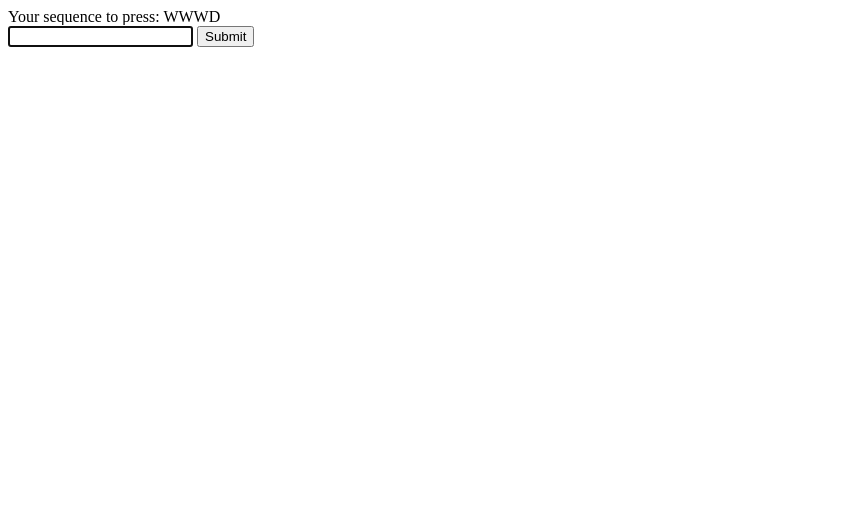
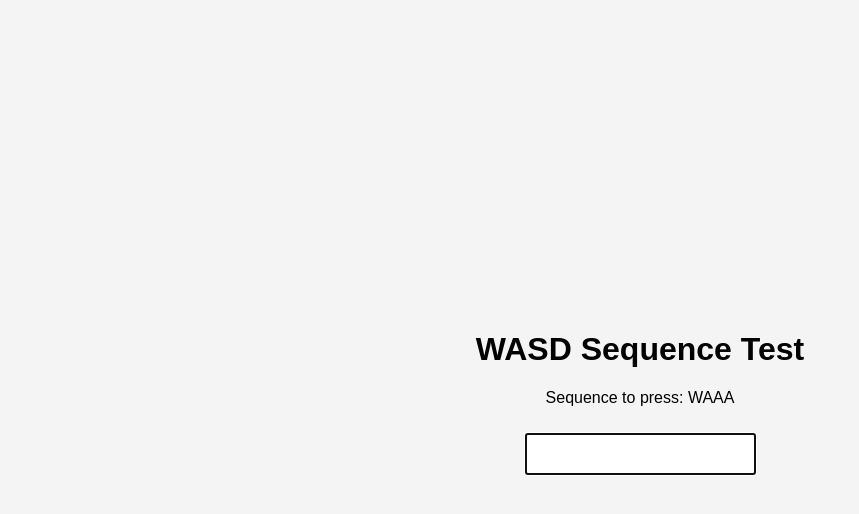
Before and after one commit to raphymany/domainclasher, a plain HTML site: page index.html in a window 1280 px wide. Shown: the whole page, without its empty margins (0-859 px from the left). Drawn offline with Linux system fonts and the light colour scheme.

Commit message:
Update index.html

```diff
--- a/index.html
+++ b/index.html
@@ -1,44 +1,18 @@
 <!DOCTYPE html>
-<html>
+<html lang="en">
 <head>
-  <title>WASD Sequence Test</title>
-  <style>
-    /* Add your CSS styles for the interface here */
-  </style>
+    <meta charset="UTF-8">
+    <title>WASD Sequence Test</title>
+    <link rel="stylesheet" href="styles.css">
 </head>
 <body>
-  <div id="sequenceDisplay"></div>
-  <input type="text" id="userInput" autofocus>
-  <button onclick="submitSequence()">Submit</button>
+    <div class="container">
+        <h1>WASD Sequence Test</h1>
+        <p id="sequence">Sequence to press:</p>
+        <input type="text" id="userInput" autofocus>
+        <p id="timeTaken"></p>
+    </div>
 
-  <script>
-    function generateSequence(length) {
-      const keys = ['W', 'A', 'S', 'D'];
-      let sequence = '';
-      for (let i = 0; i < length; i++) {
-        sequence += keys[Math.floor(Math.random() * keys.length)];
-      }
-      return sequence;
-    }
-
-    function displayNewSequence() {
-      const sequenceLength = 4; // Change the sequence length here
-      const newSequence = generateSequence(sequenceLength);
-      document.getElementById('sequenceDisplay').innerText = `Your sequence to press: ${newSequence}`;
-      document.getElementById('userInput').value = '';
-      document.getElementById('userInput').focus();
-    }
-
-    function submitSequence() {
-      const userInput = document.getElementById('userInput').value.toUpperCase();
-      // You can add logic here to check userInput against the generated sequence
-      // For this simplified version, let's just display a message
-      alert('Time taken: Calculated time'); // Replace with time calculation logic
-      displayNewSequence();
-    }
-
-    // Call displayNewSequence when the page loads to get the first sequence
-    window.onload = displayNewSequence();
-  </script>
+    <script src="script.js"></script>
 </body>
 </html>
```
